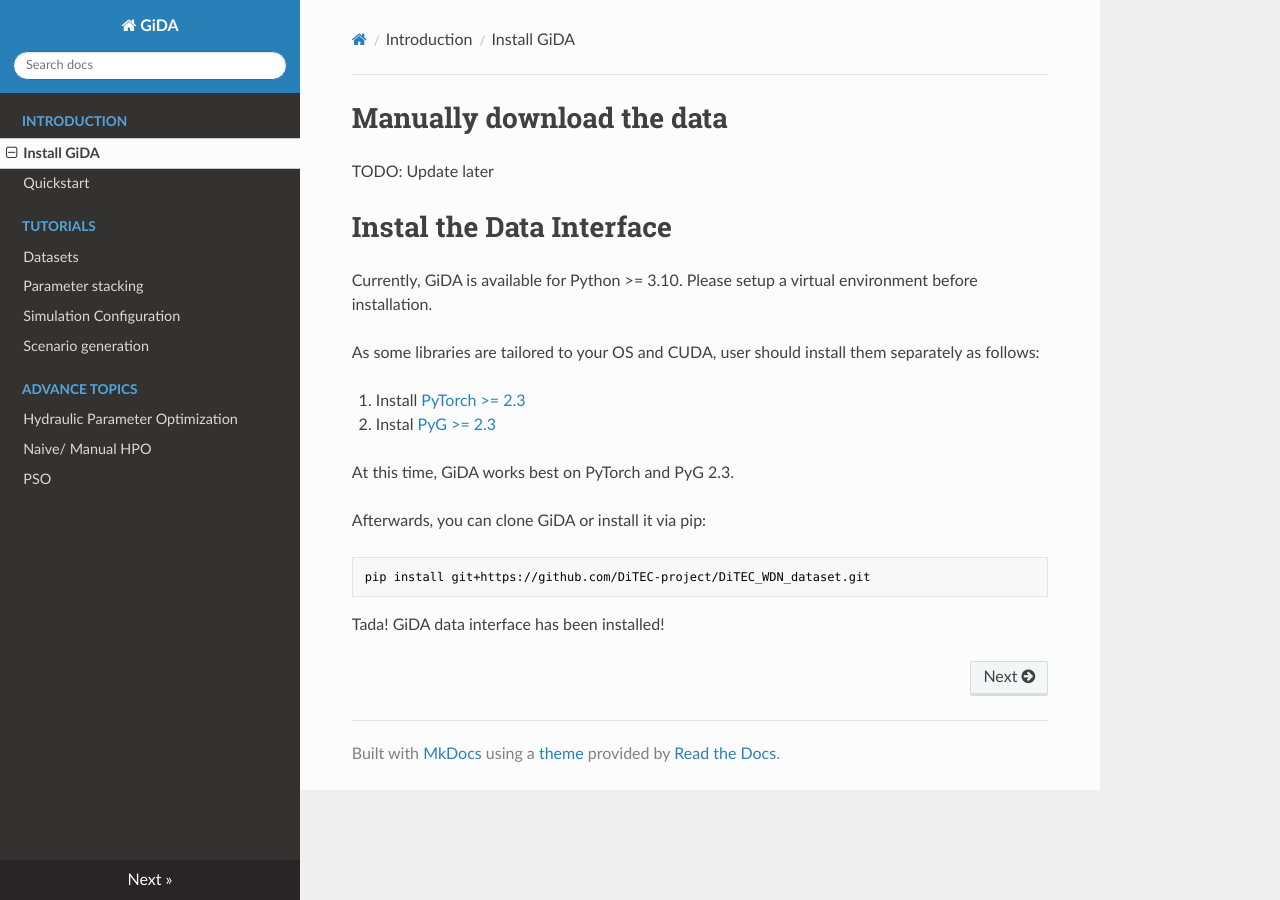
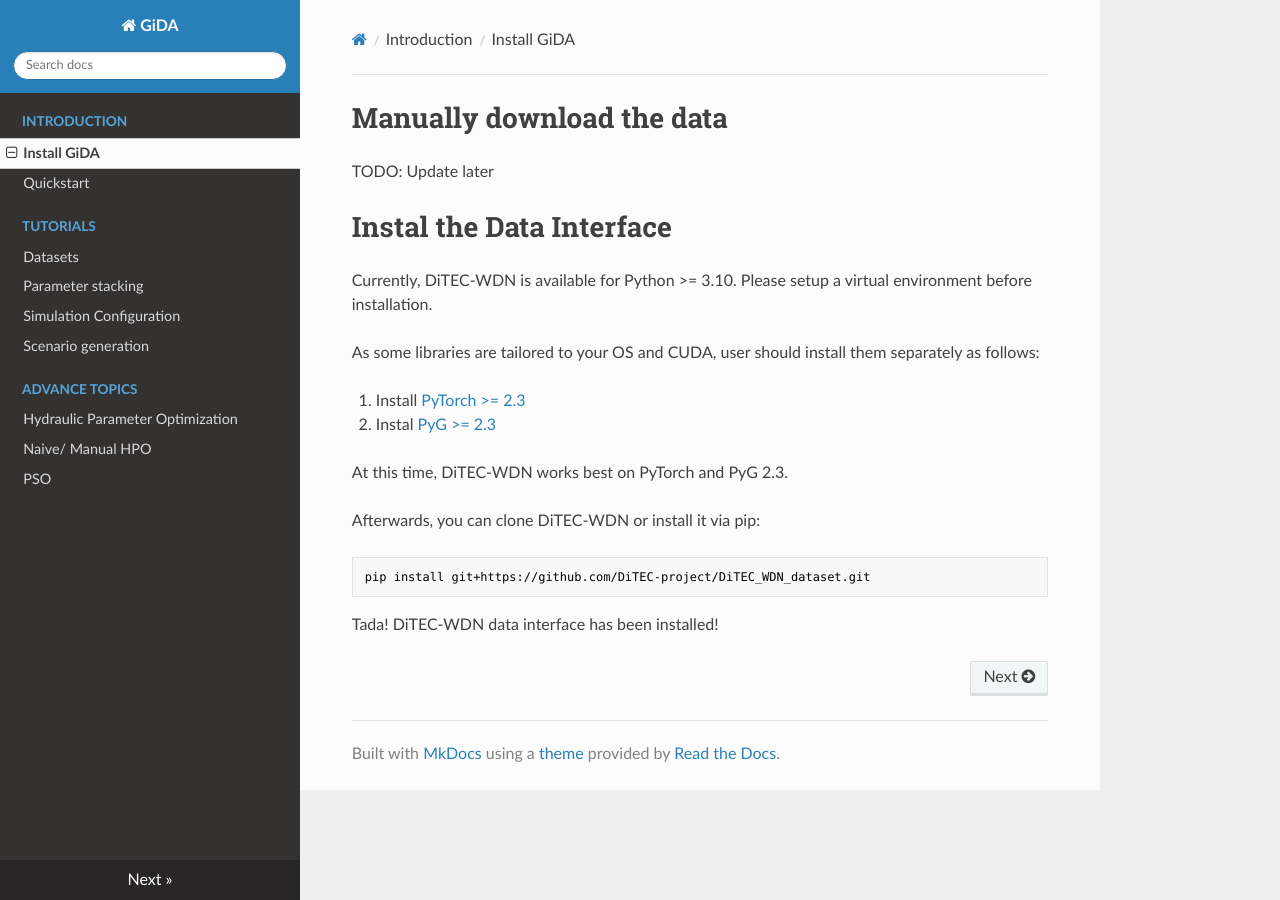
Before and after one commit to Marvin8or/DiTEC_WDN_dataset, an MkDocs documentation site: the page built from docs/installation.md, in a window 1280 px wide. Built offline with MkDocs 1.6.1, drawn with Linux system fonts in a browser that asks for light colours; nearby versions of some CDN libraries.

````diff
--- a/docs/installation.md
+++ b/docs/installation.md
@@ -2,19 +2,19 @@
 TODO: Update later
 
 # Instal the Data Interface
-Currently, GiDA is available for Python >= 3.10. Please setup a virtual environment before installation.
+Currently, DiTEC-WDN is available for Python >= 3.10. Please setup a virtual environment before installation.
 
 As some libraries are tailored to your OS and CUDA, user should install them separately as follows:
 
 1. Install [PyTorch >= 2.3](https://pytorch.org/get-started/locally/)
 2. Instal [PyG >= 2.3](https://pytorch-geometric.readthedocs.io/en/latest/install/installation.html)
 
-At this time, GiDA works best on PyTorch and PyG 2.3.
+At this time, DiTEC-WDN works best on PyTorch and PyG 2.3.
 
-Afterwards, you can clone GiDA or install it via pip:
+Afterwards, you can clone DiTEC-WDN or install it via pip:
 
 ```python
 pip install git+https://github.com/DiTEC-project/DiTEC_WDN_dataset.git
 ```
 
-Tada! GiDA data interface has been installed!
+Tada! DiTEC-WDN data interface has been installed!
````
Also changed, not shown: README.md (+2 -3 lines), docs/index.md (+1 -1 lines).
